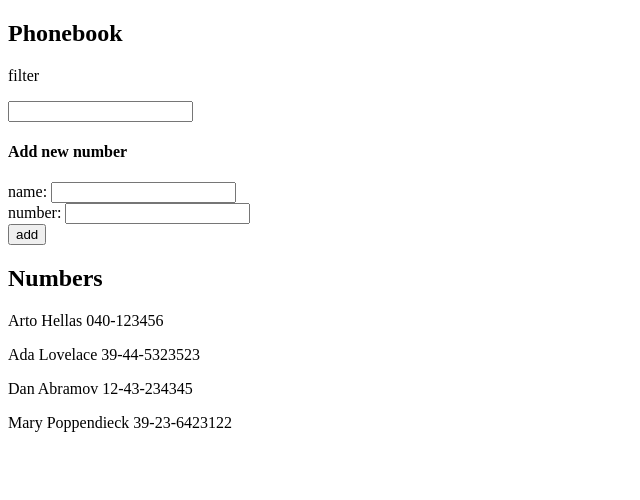
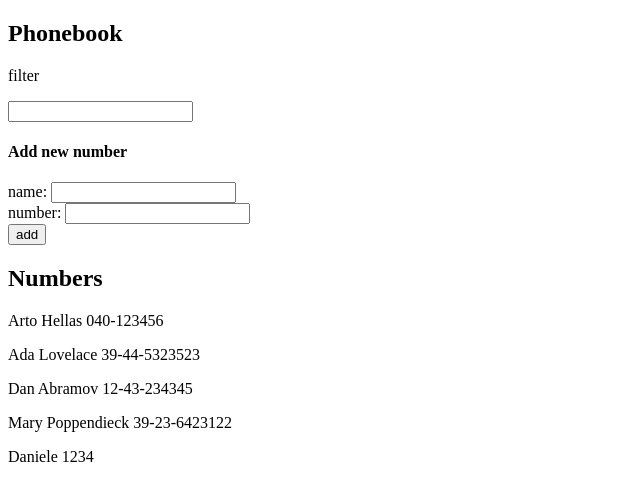
Before and after one commit to DanieleTrapani/FSO2023, a React (Vite) app in the folder part2/phonebook/: page / in a window 1280 px wide. Shown: the top 500 px of the page, without its empty margins (0-640 px from the left). Built offline with nearby package versions, Linux system fonts and the light colour scheme; data requests are answered from the project's data file.

Commit message:
added a service to use db.json

```diff
--- a/part2/phonebook/package.json
+++ b/part2/phonebook/package.json
@@ -7,9 +7,11 @@
     "dev": "vite",
     "build": "vite build",
     "lint": "eslint . --ext js,jsx --report-unused-disable-directives --max-warnings 0",
-    "preview": "vite preview"
+    "preview": "vite preview",
+    "server": "pnpx json-server --port 3001 --watch src/db.json"
   },
   "dependencies": {
+    "axios": "^1.5.1",
     "react": "^18.2.0",
     "react-dom": "^18.2.0"
   },
--- a/part2/phonebook/src/App.jsx
+++ b/part2/phonebook/src/App.jsx
@@ -2,6 +2,7 @@ import { useEffect, useState } from "react";
 import PeopleList from "./PeopleList";
 import Form from "./Form";
 import Filter from "./Filter";
+import peopleService from "./services/people";
 
 const App = () => {
   const [persons, setPersons] = useState([]);
@@ -10,13 +11,9 @@ const App = () => {
   const [filter, setFilter] = useState("");
 
   useEffect(() => {
-    fetch("http://localhost:3001/persons")
-      .then((response) => {
-        return response.json();
-      })
-      .then((data) => {
-        setPersons(data);
-      });
+    peopleService.getAll().then((response) => {
+      setPersons(response.data);
+    });
   }, []);
 
   const addPerson = (event) => {
@@ -25,7 +22,12 @@ const App = () => {
       alert(`${newName} is already added to phonebook`);
       return;
     }
-    setPersons([...persons, { name: newName, number: newNumber }]);
+    const newPerson = {
+      name: newName,
+      number: newNumber,
+    };
+    peopleService.create(newPerson);
+    setPersons([...persons, newPerson]);
     setNewName("");
     setNewNumber("");
   };
--- a/part2/phonebook/src/db.json
+++ b/part2/phonebook/src/db.json
@@ -19,6 +19,11 @@
       "name": "Mary Poppendieck",
       "number": "39-23-6423122",
       "id": 4
+    },
+    {
+      "name": "Daniele",
+      "number": "1234",
+      "id": 5
     }
   ]
 }
--- /dev/null
+++ b/part2/phonebook/src/services/people.js
@@ -0,0 +1,18 @@
+import axios from 'axios';
+const baseUrl = 'http://localhost:3001/persons';
+
+const getAll = () => {
+    return axios.get(baseUrl);
+};
+
+const create = newObject => {
+    const request = axios.post(baseUrl, newObject);
+    return request.then(response => response.data);
+};
+
+const update = (id, newObject) => {
+    const request = axios.put(`${baseUrl}/${id}`, newObject);
+    return request.then(response => response.data);
+};
+
+export default { getAll, create, update };
```
Also changed, not shown: 1 other file (tests, documents, lock files or other folders).
